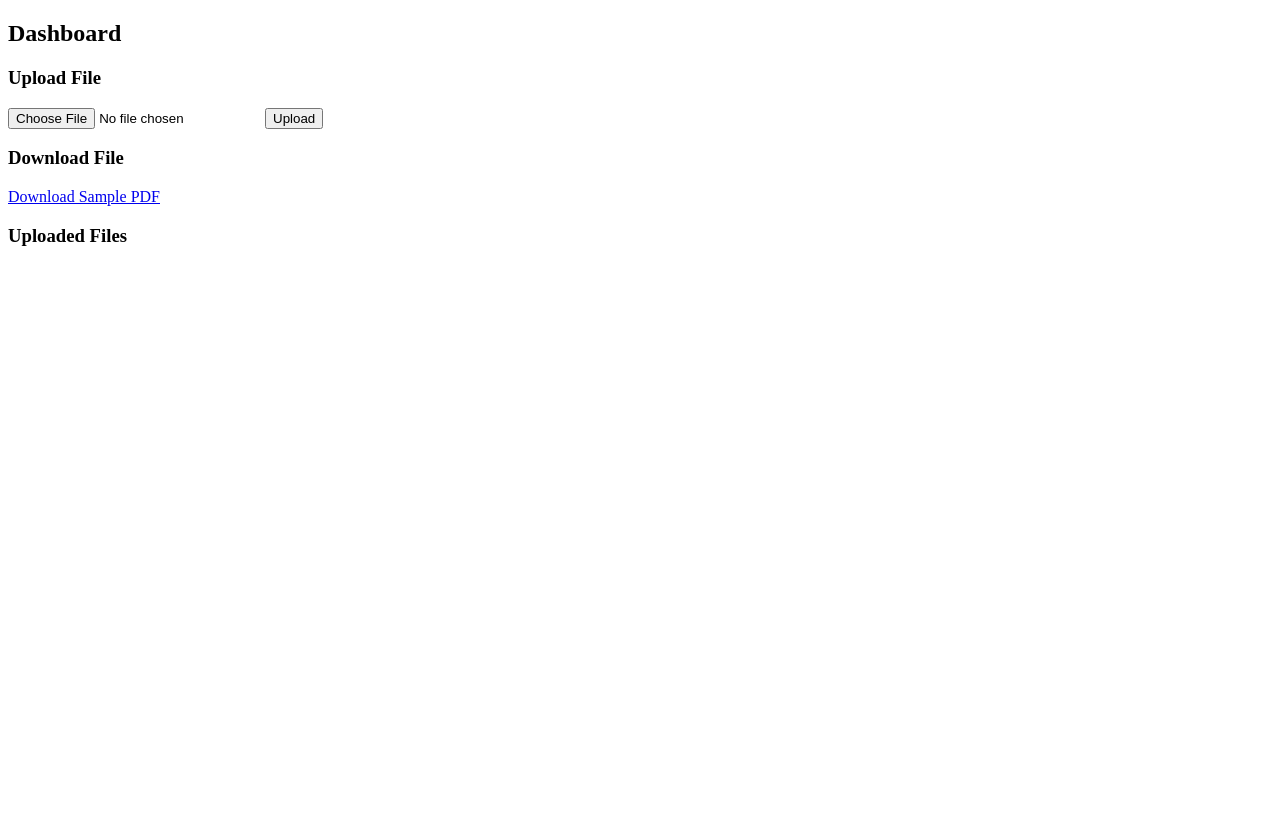
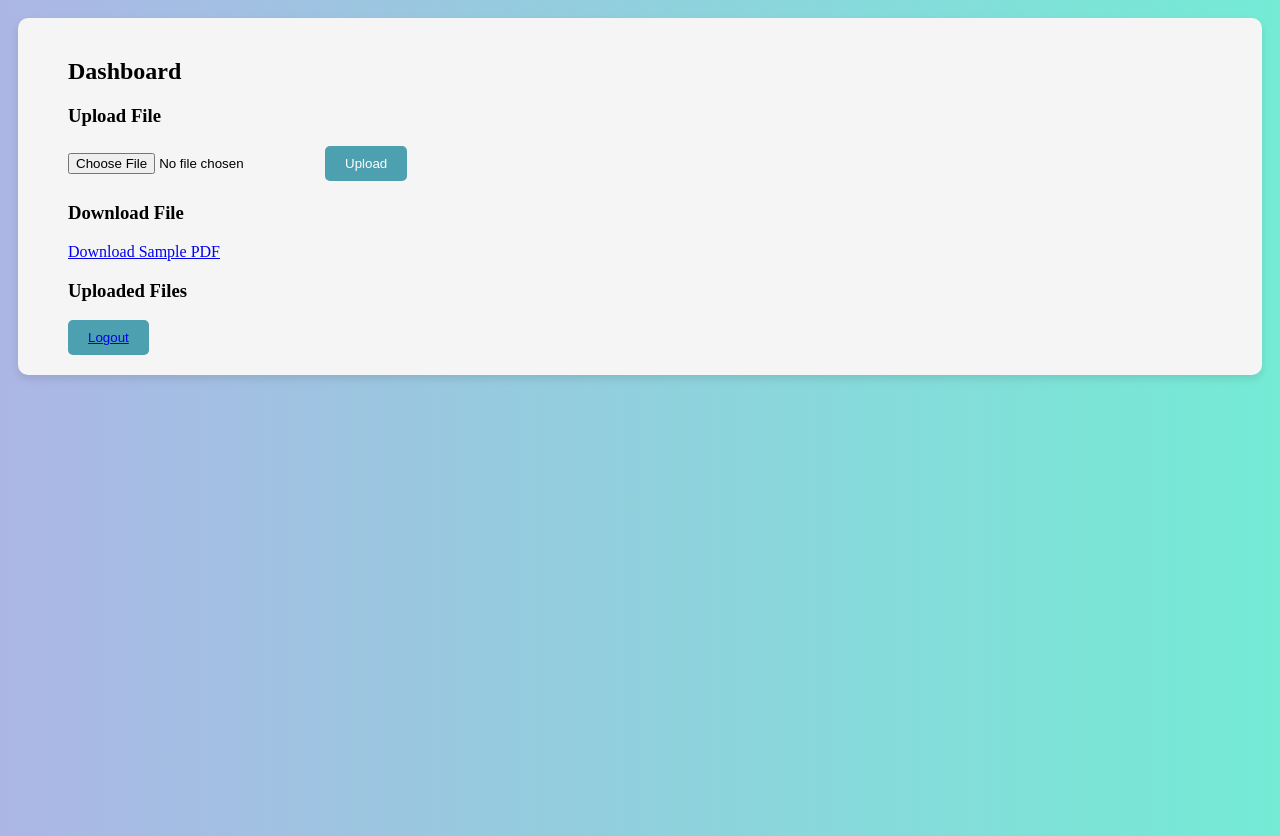
Before and after one commit to lenomicheal/softmania_project, a plain HTML site: page frontend/dashboard.html in a window 1280 px wide. Before the commit the page ends 800 px from the top, so only its background shows below. Drawn offline with Linux system fonts and the light colour scheme; no server answers.

Commit message:
Update dashboard.html

```diff
--- a/frontend/dashboard.html
+++ b/frontend/dashboard.html
@@ -1,11 +1,45 @@
 <!DOCTYPE html>
 <html lang="en">
+
 <head>
     <meta charset="UTF-8">
     <meta name="viewport" content="width=device-width, initial-scale=1.0">
     <title>Dashboard</title>
+    <style>
+        body {
+            height: 100vh;
+            padding: 10px;
+            background-image: linear-gradient(to left, #74ebd5, #ACB6E5);
+        }
+
+        .dashboard-container {
+
+            background: whitesmoke;
+            min-height: 30vh;
+            padding: 20px 50px;
+            border-radius: 10px;
+            box-shadow: 0 4px 8px rgba(0, 0, 0, 0.1);
+        }
+
+        input {
+            margin-bottom: 10px;
+        }
+
+
+
+        button {
+            background-color: #4ca0af;
+            color: white;
+            padding: 10px 20px;
+            border: none;
+            border-radius: 5px;
+            cursor: pointer;
+        }
+    </style>
 </head>
+
 <body>
+    <div class="dashboard-container">
         <h2>Dashboard</h2>
 
         <h3>Upload File</h3>
@@ -20,8 +54,11 @@
         <h3>Uploaded Files</h3>
         <ul id="fileList"></ul>
 
+        <button type="submit"><a href="/login">Logout</a></button>
+    </div>
+
     <script>
-        document.getElementById('uploadForm').addEventListener('submit', async function(event) {
+        document.getElementById('uploadForm').addEventListener('submit', async function (event) {
             event.preventDefault();
 
             const formData = new FormData(event.target);
@@ -57,4 +94,5 @@
         fetchFiles();
     </script>
 </body>
+
 </html>
```
Lines whose indentation alone changed are shown as unchanged.
